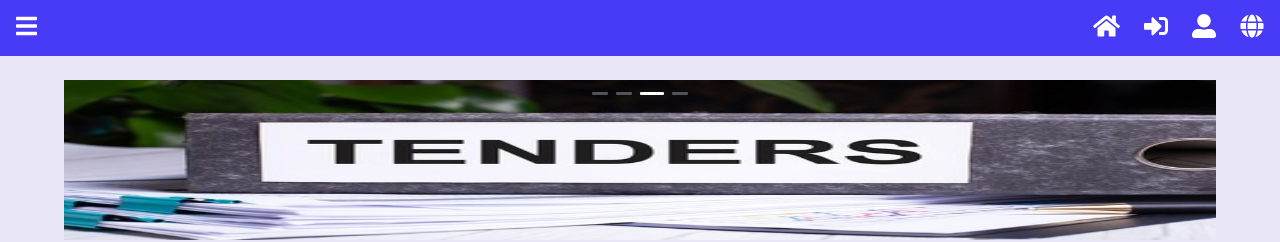
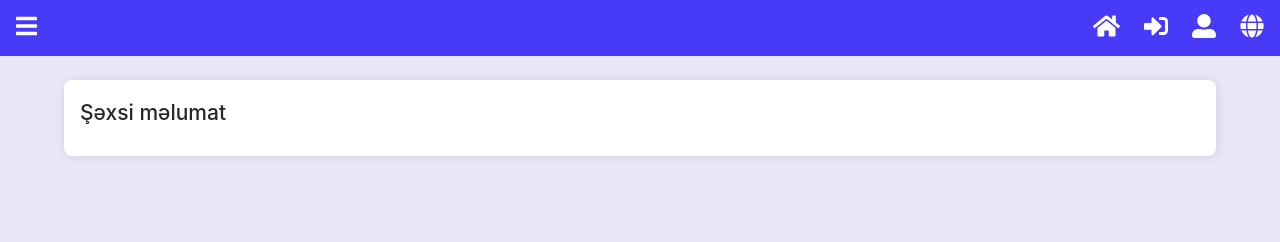
Before and after one commit to farhadamrah/tender, a React (Create React App) app: page /profile in a window 1280 px wide. Shown: the top 242 px of the page. Built offline with nearby package versions, Linux system fonts and the light colour scheme; the HTML template or start-up script is replaced by a standard one.

Commit message:
version 1

```diff
--- a/src/App.js
+++ b/src/App.js
@@ -8,7 +8,7 @@ import Footer from './Components/Footer/Footer';
 const App = () => {
   return (
     <>
-      <div className="App">
+      <div className='App'>
         <Router>
           <Header />
           <Main />
--- a/src/Components/Main/Main.js
+++ b/src/Components/Main/Main.js
@@ -13,6 +13,7 @@ import HomePage from './MainPages/HomePage/HomePage';
 import Blog from './MainPages/Blog/Blog';
 import Instruction from './MainPages/Instruction/Instruction';
 import './Main.scss';
+import Profile from './MainPages/Profile/Profile';
 
 const Main = () => {
   return (
@@ -24,6 +25,7 @@ const Main = () => {
             <Route path='/find-password' component={FindPassword} />
             <Route path='/register' component={Register} />
             <Route path='/rules' component={Rules} />
+            <Route path='/profile' component={Profile} />
             <Route path='/add-order' component={AddOrder} />
             <Route path='/service-orders' component={ServiceOrders} />
             <Route path='/produce-orders' component={ProduceOrders} />
--- a/src/Components/Main/MainPages/Blog/Blog.scss
+++ b/src/Components/Main/MainPages/Blog/Blog.scss
@@ -32,7 +32,7 @@
   margin-top: 6rem;
 }
 .post:not(:last-child) {
-  margin-bottom: 2.5rem;
+  margin-bottom: 2rem;
 }
 .post:hover {
   box-shadow: 1px 2px 8px 3px rgba(0, 0, 0, 0.144);
--- /dev/null
+++ b/src/Components/Main/MainPages/Profile/Profile.js
@@ -0,0 +1,16 @@
+import React from 'react';
+import './Profile.scss';
+
+const Profile = () => {
+  return (
+    <>
+      <div className='profile-container'>
+        <div className='personal-information'>
+          <h1 className='personal-information__title'>Şəxsi məlumat</h1>
+        </div>
+      </div>
+    </>
+  );
+};
+
+export default Profile;
--- /dev/null
+++ b/src/Components/Main/MainPages/Profile/Profile.scss
@@ -0,0 +1,12 @@
+.profile-container {
+  margin-top: 5rem;
+
+  .personal-information {
+    background-color: white;
+    display: flex;
+    flex-direction: column;
+    padding: 1rem;
+    border-radius: 0.5rem;
+    box-shadow: 1px 1px 10px 1px rgba(0, 0, 0, 0.082);
+  }
+}
--- a/src/Components/Main/MainPages/Sign/Login/Login.scss
+++ b/src/Components/Main/MainPages/Sign/Login/Login.scss
@@ -8,7 +8,7 @@
   .login-title {
     font-size: 2rem;
     font-weight: 800;
-    color: #3629ec;
+    color: #383838;
     margin-bottom: 1.5rem;
     text-align: center;
     line-height: 2.4rem;
```
